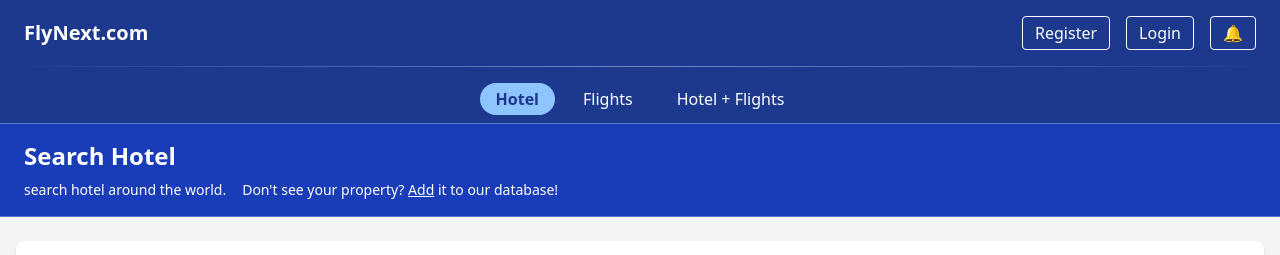
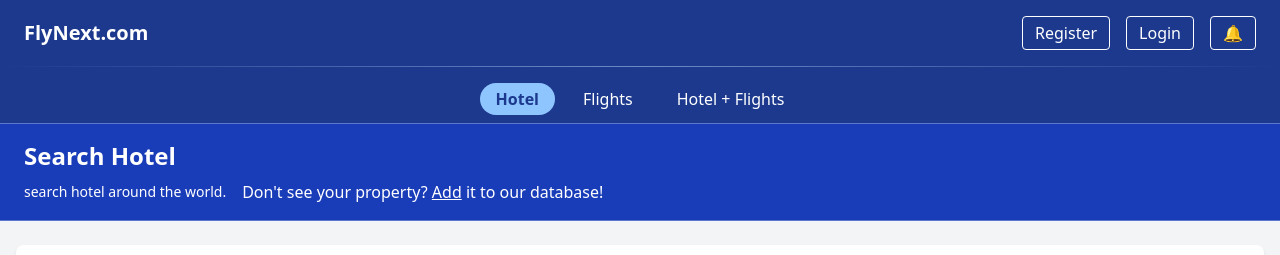
Before and after one commit to hondapowerdd/CSC309_FlyNext, a Next.js app in the folder flynext/: page /hotel in a window 1280 px wide. Shown: the top 255 px of the page. Built offline with nearby package versions, Linux system fonts and the light colour scheme.

Commit message:
Trigger login when needed

```diff
--- a/flynext/app/components/main/Header.tsx
+++ b/flynext/app/components/main/Header.tsx
@@ -47,7 +47,7 @@ export default () => {
                         !uid &&
                         <>
                             <button className="border px-3 py-1 rounded" onClick={() => setShowRegForm(true)}>Register</button>
-                            <button className="border px-3 py-1 rounded" onClick={() => setShowLogin(true)}>Login</button>
+                            <button id="login-btn" className="border px-3 py-1 rounded" onClick={() => setShowLogin(true)}>Login</button>
                             <button
                                 className="border px-3 py-1 rounded"
                                 onClick={() => router.push('/notification')}
--- a/flynext/app/hotel/page.tsx
+++ b/flynext/app/hotel/page.tsx
@@ -1,16 +1,20 @@
 "use client";
 
 import { useRouter } from "next/navigation";
-import { useState } from "react";
+import { useState, useContext } from "react";
 // @ts-ignore
 import { DateRange } from "react-date-range";
 import "react-date-range/dist/styles.css";
 import "react-date-range/dist/theme/default.css";
-import { format } from "date-fns";
+import { format, set } from "date-fns";
+import { AuthContext } from "@/frontend/contexts/auth";
 
 import NewHotelForm from "APP/components/hotel-management/NewHotelForm";
+import { tr } from "date-fns/locale";
 
 export default function HotelSearchPage() {
+    const { uid } = useContext(AuthContext)!;
+
     const router = useRouter();
     const [showCalendar, setShowCalendar] = useState(false);
     const [dateRange, setDateRange] = useState([
@@ -45,7 +49,7 @@ export default function HotelSearchPage() {
             maxPrice,
         });
 
-        const res = await fetch(`http://localhost:3000/api/hotel_search/search?${params}`);
+        const res = await fetch(`api/hotel_search/search?${params}`);
         const data = await res.json();
         setResults(data);
     };
@@ -56,10 +60,13 @@ export default function HotelSearchPage() {
                 <h1 className="text-2xl font-bold">Search Hotel</h1>
                 <div className="flex flex-row gap-x-4 items-center mt-2">
                     <span className="text-sm">search hotel around the world.</span>
-                    <span className="text-sm">
+                    <span className="text-sm-2">
                         Don't see your property?{" "}
                         <button
-                            onClick={() => setNewHotel(true)}
+                            onClick={() => {
+                                if (uid) setNewHotel(true);
+                                else document.getElementById("login-btn")?.click();
+                            }}
                             className="underline hover:text-blue-200 transition-colors cursor-pointer"
                         >Add</button>
                         {" it to our database!"}
--- a/flynext/app/layout.tsx
+++ b/flynext/app/layout.tsx
@@ -18,7 +18,7 @@ export default function RootLayout({ children }: RootLayoutProps): JSX.Element {
         <ShowLoginProvider>
             <AuthProvider>
                 <Header />
-                    {children}
+                {children}
             </AuthProvider>
         </ShowLoginProvider>
         </body>
```
